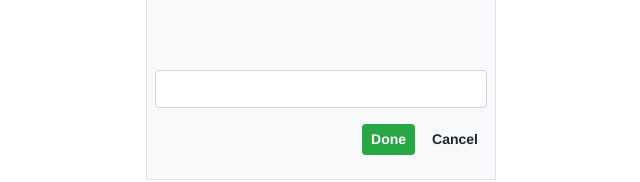
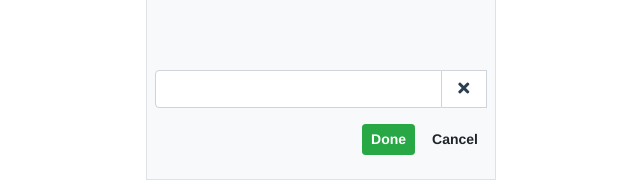
Before and after one commit to TantrumRage/Vue-Todo-App, a Vue app: page /#/ in a window 1280 px wide. Both pictures are taken after a click on the button "Add New". Shown: the part 580-762 px from the top of the page, without its empty margins (319-959 px from the left). Built offline with nearby package versions, Linux system fonts and the light colour scheme.

Commit message:
Added button to clear text in textbox when adding a todo

```diff
--- a/src/App.vue
+++ b/src/App.vue
@@ -60,6 +60,21 @@ body {
   display: flex;
 }
 
+.textbox-with-cleartext {
+  border-top-right-radius: 0;
+  border-bottom-right-radius: 0;
+}
+
+.clear-text {
+  height: calc(1.5em + .75rem + 2px);
+  width: 100%;
+  background: #fff;
+  border: 1px solid #ced4da;
+  border-left: none;
+  display: flex;
+  cursor: pointer;
+}
+
 /* width */
 ::-webkit-scrollbar {
   width: 5px;
--- a/src/components/TodoContainer.vue
+++ b/src/components/TodoContainer.vue
@@ -53,7 +53,25 @@
         Add New
       </button>
       <div class="text-right" v-show="!submitBtnVisible">
-        <input type="text" class="form-control mb-2" v-model="addTodoItemText" />
+        <div class="row">
+          <div class="col-12">
+            <div class="row">
+              <div class="col-10 pr-0">
+                <input type="text" class="form-control mb-2 textbox-with-cleartext" v-model="addTodoItemText" />
+              </div>
+              <div class="col-2 pl-0">
+                <div class="clear-text" @click="addTodoItemText = ''">
+                  <span class="m-auto">
+                    <i class="fas fa-times"></i>
+                  </span>
+                </div>
+              </div>
+            </div>
+
+          </div>
+
+        </div>
+
         <button class="btn btn-sm btn-success mt-2 mr-2 font-weight-bold"
         @click="addTodoItem()">
           Done
```
